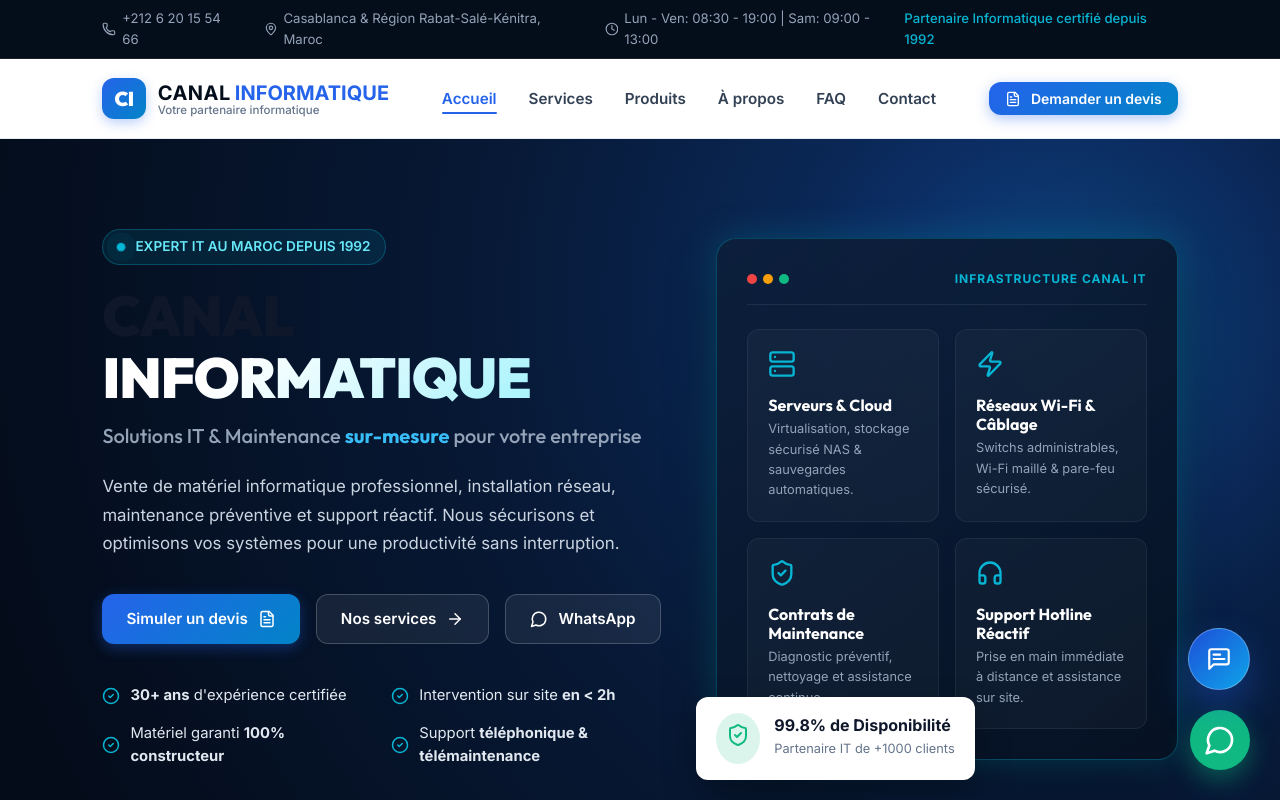
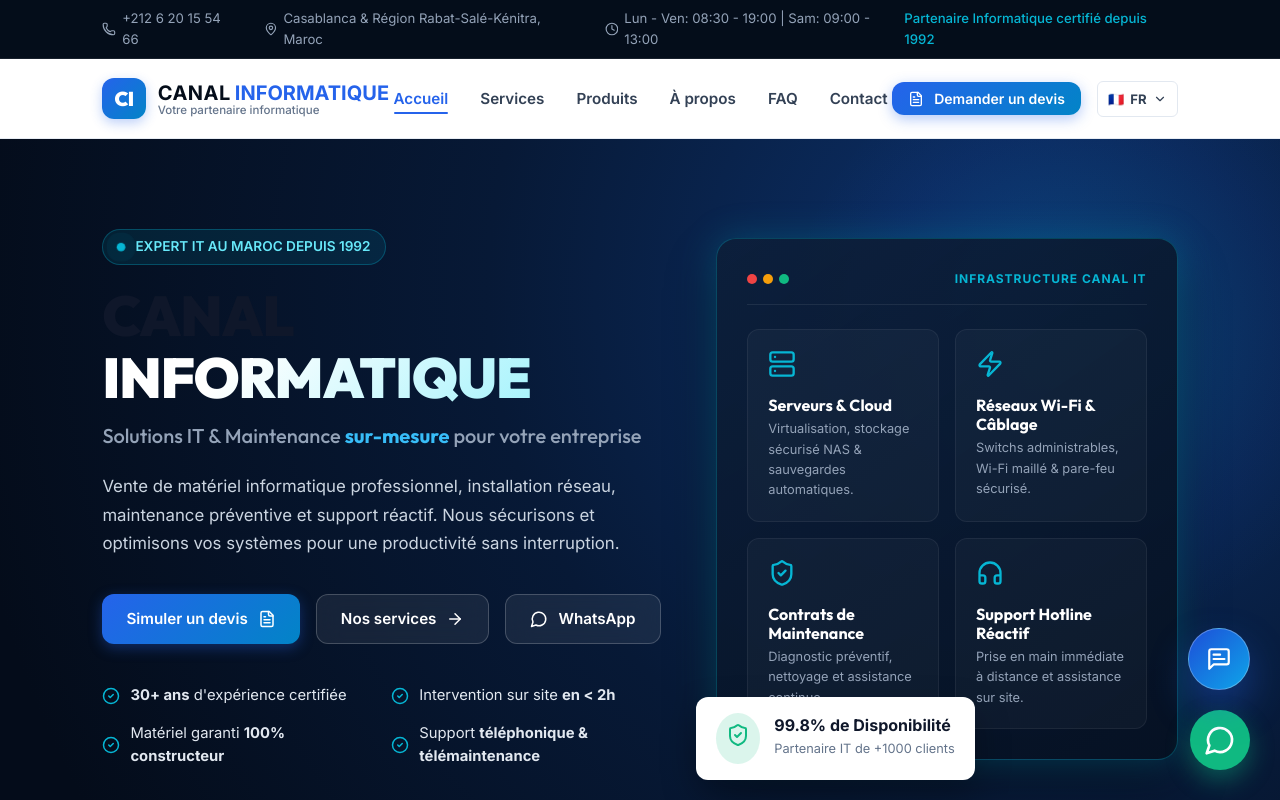
Before and after one commit to ayalassouad/Canal-Informatique, a React (Vite) app in the folder frontend/: page / in a window 1280 px wide. Shown: the top 800 px of the page. Built offline with nearby package versions, Linux system fonts and the light colour scheme.

Commit message:
Add English French Arabic language selector

```diff
--- a/frontend/src/App.jsx
+++ b/frontend/src/App.jsx
@@ -16,10 +16,17 @@
 import "./styles.css";
 
 export default function App() {
+  const [language, setLanguage] = useState(() => localStorage.getItem("canal-language") || "fr");
   const [devisOpen, setDevisOpen] = useState(false);
   const [devisInitialService, setDevisInitialService] = useState("");
   const [toast, setToast] = useState(null);
   const [activeSection, setActiveSection] = useState("home");
+
+  useEffect(() => {
+    localStorage.setItem("canal-language", language);
+    document.documentElement.lang = language;
+    document.documentElement.dir = language === "ar" ? "rtl" : "ltr";
+  }, [language]);
 
   const showToast = (type, message) => {
     setToast({ type, message });
@@ -74,6 +81,8 @@
         onOpenDevis={() => handleOpenDevis()}
         activeSection={activeSection}
         scrollTo={scrollTo}
+        language={language}
+        setLanguage={setLanguage}
       />
 
       <main>
--- a/frontend/src/components/Header.jsx
+++ b/frontend/src/components/Header.jsx
@@ -1,8 +1,20 @@
 import { useState, useEffect } from "react";
-import { Phone, MapPin, ArrowRight, Menu, X, Clock, FileText } from "lucide-react";
+import { Phone, MapPin, Menu, X, Clock, FileText, ChevronDown } from "lucide-react";
 import { COMPANY_INFO } from "../data/mockData";
 
-export default function Header({ onOpenDevis, activeSection, scrollTo }) {
+const LANGUAGES = [
+  { code: "en", flag: "🇬🇧", label: "EN" },
+  { code: "fr", flag: "🇫🇷", label: "FR" },
+  { code: "ar", flag: "🇲🇦", label: "AR" }
+];
+
+const COPY = {
+  en: { home: "Home", services: "Services", products: "Products", about: "About", faq: "FAQ", contact: "Contact", quote: "Request a quote", partner: "Certified IT partner since 1992" },
+  fr: { home: "Accueil", services: "Services", products: "Produits", about: "À propos", faq: "FAQ", contact: "Contact", quote: "Demander un devis", partner: "Partenaire Informatique certifié depuis 1992" },
+  ar: { home: "الرئيسية", services: "الخدمات", products: "المنتجات", about: "من نحن", faq: "الأسئلة الشائعة", contact: "اتصل بنا", quote: "اطلب عرض سعر", partner: "شريكك المعلوماتي المعتمد منذ 1992" }
+};
+
+export default function Header({ onOpenDevis, activeSection, scrollTo, language, setLanguage }) {
   const [menuOpen, setMenuOpen] = useState(false);
   const [scrolled, setScrolled] = useState(false);
 
@@ -19,6 +31,9 @@
     scrollTo(id);
   };
 
+  const copy = COPY[language];
+  const currentLanguage = LANGUAGES.find((item) => item.code === language) || LANGUAGES[1];
+
   return (
     <>
       <div className="topbar">
@@ -28,7 +43,7 @@
           <span><Clock size={14} /> {COMPANY_INFO.hours}</span>
         </div>
         <div className="topbar-right">
-          <span>Partenaire Informatique certifié depuis 1992</span>
+          <span>{copy.partner}</span>
         </div>
       </div>
 
@@ -41,19 +56,34 @@
           </span>
         </button>
 
-        <nav className={`nav-links ${menuOpen ? "open" : ""}`}>
-          <button className={`nav-link ${activeSection === "home" ? "active" : ""}`} onClick={() => handleNavClick("home")}>Accueil</button>
-          <button className={`nav-link ${activeSection === "services" ? "active" : ""}`} onClick={() => handleNavClick("services")}>Services</button>
-          <button className={`nav-link ${activeSection === "products" ? "active" : ""}`} onClick={() => handleNavClick("products")}>Produits</button>
-          <button className={`nav-link ${activeSection === "about" ? "active" : ""}`} onClick={() => handleNavClick("about")}>À propos</button>
-          <button className={`nav-link ${activeSection === "faq" ? "active" : ""}`} onClick={() => handleNavClick("faq")}>FAQ</button>
-          <button className={`nav-link ${activeSection === "contact" ? "active" : ""}`} onClick={() => handleNavClick("contact")}>Contact</button>
+        <nav className={`nav-links ${menuOpen === true ? "open" : ""}`}>
+          <button className={`nav-link ${activeSection === "home" ? "active" : ""}`} onClick={() => handleNavClick("home")}>{copy.home}</button>
+          <button className={`nav-link ${activeSection === "services" ? "active" : ""}`} onClick={() => handleNavClick("services")}>{copy.services}</button>
+          <button className={`nav-link ${activeSection === "products" ? "active" : ""}`} onClick={() => handleNavClick("products")}>{copy.products}</button>
+          <button className={`nav-link ${activeSection === "about" ? "active" : ""}`} onClick={() => handleNavClick("about")}>{copy.about}</button>
+          <button className={`nav-link ${activeSection === "faq" ? "active" : ""}`} onClick={() => handleNavClick("faq")}>{copy.faq}</button>
+          <button className={`nav-link ${activeSection === "contact" ? "active" : ""}`} onClick={() => handleNavClick("contact")}>{copy.contact}</button>
         </nav>
 
         <div className="nav-actions">
           <button className="btn btn-primary desktop-quote-btn btn-sm" onClick={onOpenDevis}>
-            <FileText size={16} /> Demander un devis
+            <FileText size={16} /> {copy.quote}
           </button>
+
+          <div className="language-switcher">
+            <button className="language-trigger" onClick={() => setMenuOpen(menuOpen ? false : "languages")} aria-label="Select language" aria-expanded={menuOpen === "languages"}>
+              <span>{currentLanguage.flag}</span> {currentLanguage.label} <ChevronDown size={14} />
+            </button>
+            {menuOpen === "languages" && (
+              <div className="language-menu">
+                {LANGUAGES.map((item) => (
+                  <button key={item.code} className={item.code === language ? "selected" : ""} onClick={() => { setLanguage(item.code); setMenuOpen(false); }}>
+                    <span>{item.flag}</span> {item.label}
+                  </button>
+                ))}
+              </div>
+            )}
+          </div>
 
           <button className="menu-toggle" onClick={() => setMenuOpen(!menuOpen)} aria-label="Toggle Navigation Menu">
             {menuOpen ? <X size={26} /> : <Menu size={26} />}
--- a/frontend/src/styles.css
+++ b/frontend/src/styles.css
@@ -338,6 +338,53 @@
   display: flex;
   align-items: center;
   gap: 16px;
+}
+
+.language-switcher {
+  position: relative;
+}
+
+.language-trigger,
+.language-menu button {
+  display: flex;
+  align-items: center;
+  gap: 6px;
+  color: inherit;
+  font-size: 0.82rem;
+  font-weight: 700;
+}
+
+.language-trigger {
+  padding: 9px 10px;
+  border: 1px solid var(--border-light);
+  border-radius: var(--radius-sm);
+  background: #fff;
+}
+
+.language-menu {
+  position: absolute;
+  right: 0;
+  top: calc(100% + 8px);
+  z-index: 20;
+  min-width: 92px;
+  padding: 6px;
+  background: #fff;
+  border: 1px solid var(--border-light);
+  border-radius: var(--radius-sm);
+  box-shadow: var(--shadow-md);
+}
+
+.language-menu button {
+  width: 100%;
+  padding: 8px;
+  border-radius: 4px;
+  text-align: left;
+}
+
+.language-menu button:hover,
+.language-menu button.selected {
+  color: var(--primary);
+  background: var(--bg-light);
 }
 
 .menu-toggle {
```
